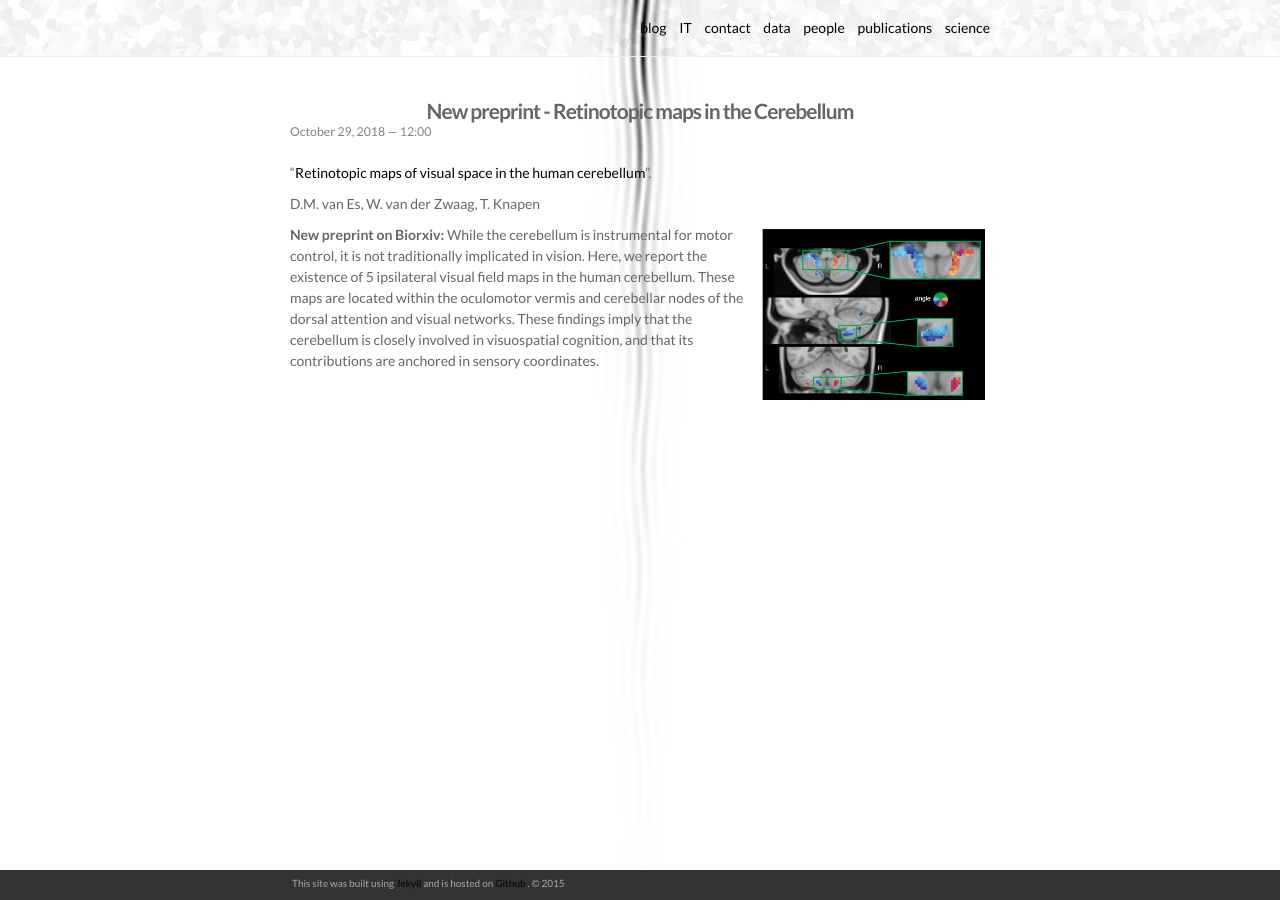
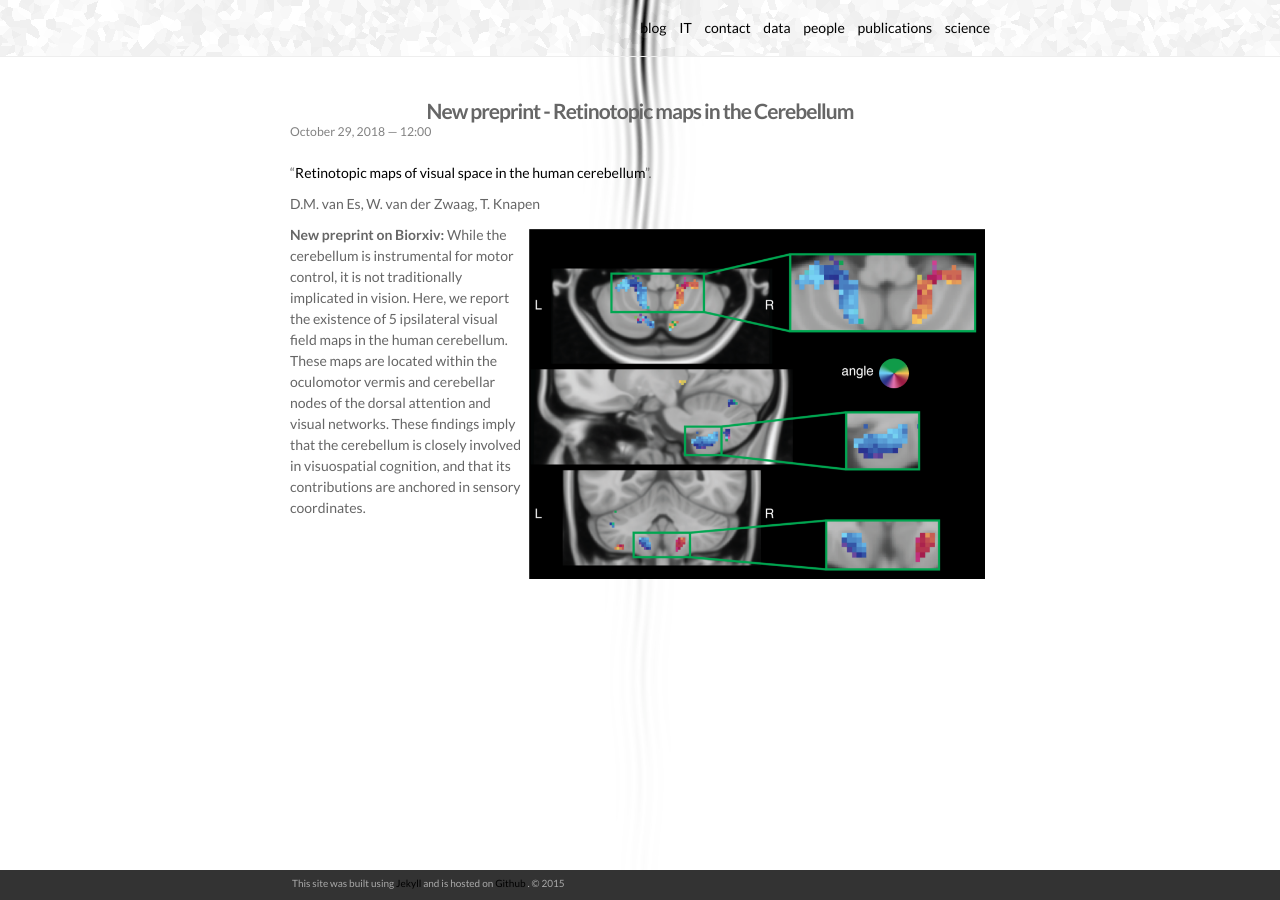
Before and after one commit to tknapen/tknapen.github.io, a Jekyll site: the page built from _posts/2018-10-29-biorxiv.markdown, in a window 1280 px wide. Built offline with Jekyll 4.4.1, drawn with Linux system fonts in a browser that asks for light colours; nearby versions of some CDN libraries.

Commit message:
updated biorxiv publication with images

```diff
--- a/_posts/2018-10-29-biorxiv.markdown
+++ b/_posts/2018-10-29-biorxiv.markdown
@@ -10,6 +10,6 @@ img: /img/posts/cerebellum_retmap.png
 
 D.M. van Es, W. van der Zwaag, T. Knapen
 
-<img class="col one right" src="/img/posts/cerebellum_retmap.png">
+<img class="col two right" src="/img/posts/cerebellum_retmap.png">
 
 **New preprint on Biorxiv:** While the cerebellum is instrumental for motor control, it is not traditionally implicated in vision. Here, we report the existence of 5 ipsilateral visual field maps in the human cerebellum. These maps are located within the oculomotor vermis and cerebellar nodes of the dorsal attention and visual networks. These findings imply that the cerebellum is closely involved in visuospatial cognition, and that its contributions are anchored in sensory coordinates.
--- a/_publications/2018-10-29-biorxiv.markdown
+++ b/_publications/2018-10-29-biorxiv.markdown
@@ -10,6 +10,6 @@ img: /img/posts/cerebellum_retmap.png
 
 D.M. van Es, W. van der Zwaag, T. Knapen
 
-<img class="col one right" src="/img/posts/cerebellum_retmap.png">
+<img class="col two right" src="/img/posts/cerebellum_retmap.png">
 
 **New preprint on Biorxiv:** While the cerebellum is instrumental for motor control, it is not traditionally implicated in vision. Here, we report the existence of 5 ipsilateral visual field maps in the human cerebellum. These maps are located within the oculomotor vermis and cerebellar nodes of the dorsal attention and visual networks. These findings imply that the cerebellum is closely involved in visuospatial cognition, and that its contributions are anchored in sensory coordinates.
```
